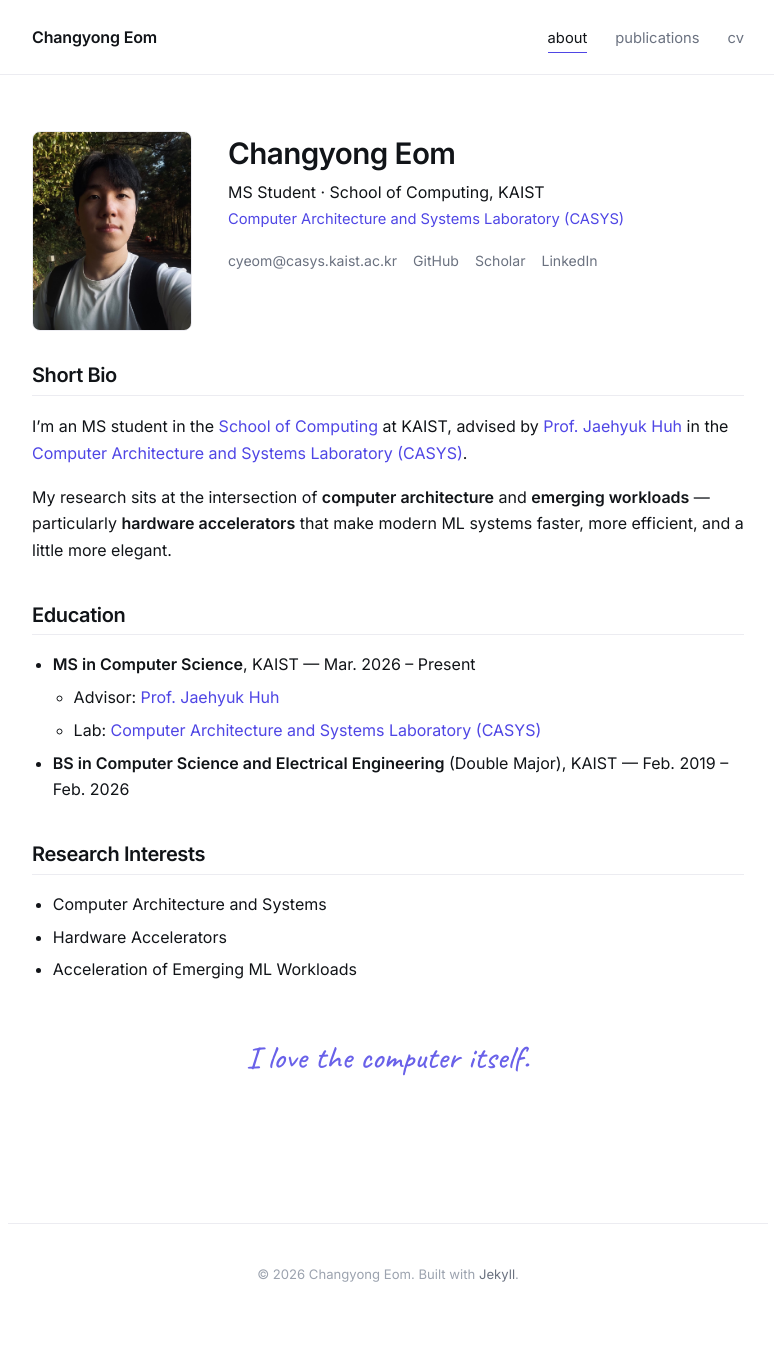
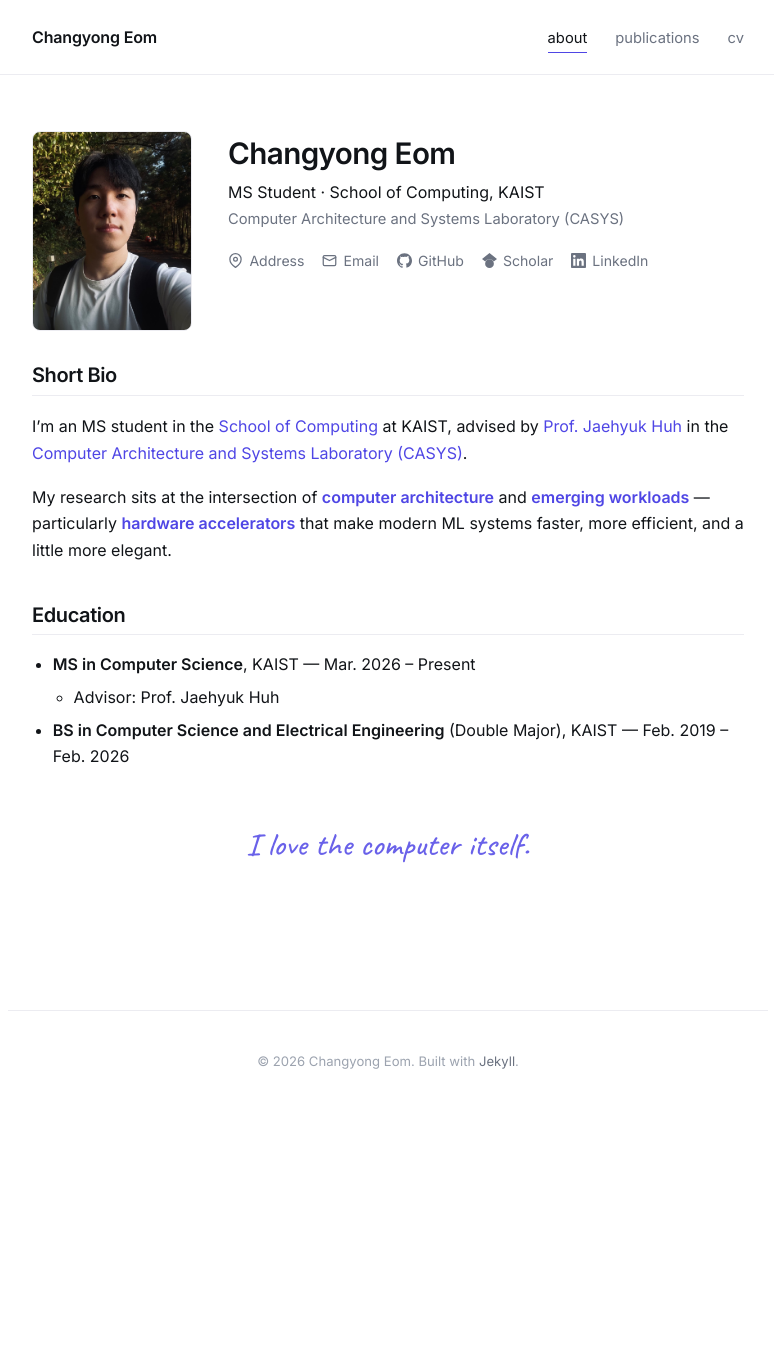
Before and after one commit to Changyong-Eom/changyong-eom.github.io, a Jekyll site: the page built from index.md, in a window 1280 px wide. Shown: the whole page, without its empty margins (252-1026 px from the left). Built offline with Jekyll 4.4.1, drawn with Linux system fonts in a browser that asks for light colours; after the commit the page ends 1144 px from its top, so only the background shows below that.

Commit message:
Redesign contact links and trim duplicate info
- Contact items now have icons; Address and Email show a hover popover
  with a copy-to-clipboard icon button
- Email is obfuscated in markup (no plain address in HTML); copy
  reconstructs the real address via JS
- Drop redundant CASYS/advisor hyperlinks and the Research Interests
  section (already covered by the short bio)
- Unify short-bio emphasis color with the link color; lift the profile
  layer so popovers render above the bio

Co-Authored-By: Claude Opus 4.7 <noreply@anthropic.com>

```diff
--- a/_layouts/default.html
+++ b/_layouts/default.html
@@ -7,5 +7,6 @@
     {{ content }}
   </main>
   {% include footer.html %}
+  <script src="{{ '/assets/js/main.js' | relative_url }}"></script>
 </body>
 </html>
--- a/assets/css/main.scss
+++ b/assets/css/main.scss
@@ -182,6 +182,8 @@ code {
   gap: 2.25rem;
   align-items: flex-start;
   margin-bottom: 2rem;
+  position: relative;
+  z-index: 5;
 
   @media (max-width: 600px) {
     flex-direction: column;
@@ -224,20 +226,110 @@ code {
   padding: 0;
   display: flex;
   flex-wrap: wrap;
-  gap: 0.5rem 1rem;
+  gap: 0.45rem 1.1rem;
   font-size: 0.88rem;
 
   @media (max-width: 600px) {
     justify-content: center;
   }
+}
 
-  a {
-    color: var(--muted);
-    display: inline-flex;
-    align-items: center;
-    gap: 0.35rem;
+.contact-item {
+  position: relative;
+}
 
-    &:hover { color: var(--link); text-decoration: none; }
+.contact-trigger {
+  display: inline-flex;
+  align-items: center;
+  gap: 0.4rem;
+  color: var(--muted);
+  cursor: pointer;
+
+  &:hover { color: var(--link); text-decoration: none; }
+
+  .icon {
+    width: 15px;
+    height: 15px;
+    flex-shrink: 0;
+  }
+}
+
+.has-popover .popover {
+  position: absolute;
+  top: 100%;
+  left: 0;
+  z-index: 50;
+  min-width: 210px;
+  max-width: 290px;
+  margin-top: 8px;
+  padding: 0.75rem 0.85rem 2.4rem;
+  background: var(--bg);
+  border: 1px solid var(--border);
+  border-radius: 10px;
+  box-shadow: 0 8px 28px rgba(0, 0, 0, 0.13);
+  font-size: 0.82rem;
+  line-height: 1.5;
+  color: var(--text);
+  opacity: 0;
+  visibility: hidden;
+  transform: translateY(-4px);
+  transition: opacity 0.16s ease, transform 0.16s ease, visibility 0.16s;
+
+  // invisible bridge so the cursor can travel from trigger into the box
+  &::before {
+    content: '';
+    position: absolute;
+    top: -8px;
+    left: 0;
+    right: 0;
+    height: 8px;
+  }
+}
+
+.has-popover:hover .popover,
+.has-popover.open .popover {
+  opacity: 1;
+  visibility: visible;
+  transform: none;
+}
+
+.popover-text {
+  display: block;
+  margin: 0;
+  word-break: break-word;
+  color: var(--text);
+}
+
+a.popover-text:hover { color: var(--link); }
+
+.copy-btn {
+  position: absolute;
+  right: 0.5rem;
+  bottom: 0.45rem;
+  display: inline-flex;
+  align-items: center;
+  justify-content: center;
+  width: 26px;
+  height: 26px;
+  padding: 0;
+  color: var(--muted);
+  background: var(--card);
+  border: 1px solid var(--border);
+  border-radius: 6px;
+  cursor: pointer;
+  transition: color 0.15s ease, border-color 0.15s ease;
+
+  svg { width: 14px; height: 14px; }
+  .icon-check { display: none; }
+
+  &:hover { color: var(--link); border-color: var(--link); }
+
+  &.copied {
+    color: #16a34a;
+    border-color: #16a34a;
+
+    .icon-copy { display: none; }
+    .icon-check { display: block; }
   }
 }
 
@@ -245,6 +337,8 @@ code {
   margin-top: 0.5rem;
 
   p { margin: 1.1rem 0; }
+
+  p strong { color: var(--link); }
 
   h2:first-child { margin-top: 1.25rem; }
 }
--- /dev/null
+++ b/assets/js/main.js
@@ -0,0 +1,54 @@
+(function () {
+  // Copy-to-clipboard buttons inside contact popovers
+  document.querySelectorAll('.copy-btn').forEach(function (btn) {
+    btn.addEventListener('click', function (e) {
+      e.stopPropagation();
+      var text = btn.getAttribute('data-copy');
+      if (!text) {
+        var user = btn.getAttribute('data-user');
+        var domain = btn.getAttribute('data-domain');
+        if (user && domain) text = user + '@' + domain;
+      }
+      text = text || '';
+      var done = function () {
+        btn.classList.add('copied');
+        setTimeout(function () {
+          btn.classList.remove('copied');
+        }, 1500);
+      };
+      if (navigator.clipboard && navigator.clipboard.writeText) {
+        navigator.clipboard.writeText(text).then(done, done);
+      } else {
+        var ta = document.createElement('textarea');
+        ta.value = text;
+        ta.style.position = 'fixed';
+        ta.style.opacity = '0';
+        document.body.appendChild(ta);
+        ta.select();
+        try { document.execCommand('copy'); } catch (err) {}
+        document.body.removeChild(ta);
+        done();
+      }
+    });
+  });
+
+  // Tap-to-toggle popovers on touch devices (hover handles desktop)
+  document.querySelectorAll('.has-popover .contact-trigger').forEach(function (trigger) {
+    trigger.addEventListener('click', function () {
+      var item = trigger.closest('.contact-item');
+      var isOpen = item.classList.contains('open');
+      document.querySelectorAll('.contact-item.open').forEach(function (i) {
+        i.classList.remove('open');
+      });
+      if (!isOpen) item.classList.add('open');
+    });
+  });
+
+  document.addEventListener('click', function (e) {
+    if (!e.target.closest('.contact-item')) {
+      document.querySelectorAll('.contact-item.open').forEach(function (i) {
+        i.classList.remove('open');
+      });
+    }
+  });
+})();
--- a/index.md
+++ b/index.md
@@ -10,13 +10,42 @@ description: MS Student at KAIST School of Computing, CASYS Lab. Computer Archit
     <h1>Changyong Eom</h1>
     <p class="position">MS Student · School of Computing, KAIST</p>
     <p class="affiliation">
-      <a href="https://casyslab.kaist.ac.kr/">Computer Architecture and Systems Laboratory (CASYS)</a>
+      Computer Architecture and Systems Laboratory (CASYS)
     </p>
     <ul class="contact-links">
-      <li><a href="mailto:cyeom@casys.kaist.ac.kr">cyeom@casys.kaist.ac.kr</a></li>
-      <li><a href="https://github.com/Changyong-Eom">GitHub</a></li>
-      <li><a href="https://scholar.google.com/citations?hl=en&user=H8IOKpwAAAAJ">Scholar</a></li>
-      <li><a href="https://www.linkedin.com/in/changyong-eom-030686316/">LinkedIn</a></li>
+      <li class="contact-item has-popover">
+        <span class="contact-trigger" tabindex="0">
+          <svg class="icon" viewBox="0 0 24 24" fill="none" stroke="currentColor" stroke-width="2" stroke-linecap="round" stroke-linejoin="round" aria-hidden="true"><path d="M21 10c0 7-9 13-9 13s-9-6-9-13a9 9 0 0 1 18 0z"/><circle cx="12" cy="10" r="3"/></svg>Address
+        </span>
+        <div class="popover">
+          <span class="popover-text">Room 410, E3-5, School of Computing, KAIST, 291 Daehak-ro, Yuseong-gu, Daejeon 34141, Republic of Korea</span>
+          <button class="copy-btn" type="button" data-copy="Room 410, E3-5, School of Computing, KAIST, 291 Daehak-ro, Yuseong-gu, Daejeon 34141, Republic of Korea" aria-label="Copy address"><svg class="icon-copy" viewBox="0 0 24 24" fill="none" stroke="currentColor" stroke-width="2" stroke-linecap="round" stroke-linejoin="round" aria-hidden="true"><rect x="9" y="9" width="13" height="13" rx="2" ry="2"/><path d="M5 15H4a2 2 0 0 1-2-2V4a2 2 0 0 1 2-2h9a2 2 0 0 1 2 2v1"/></svg><svg class="icon-check" viewBox="0 0 24 24" fill="none" stroke="currentColor" stroke-width="2" stroke-linecap="round" stroke-linejoin="round" aria-hidden="true"><polyline points="20 6 9 17 4 12"/></svg></button>
+        </div>
+      </li>
+      <li class="contact-item has-popover">
+        <span class="contact-trigger" tabindex="0">
+          <svg class="icon" viewBox="0 0 24 24" fill="none" stroke="currentColor" stroke-width="2" stroke-linecap="round" stroke-linejoin="round" aria-hidden="true"><rect x="2" y="4" width="20" height="16" rx="2"/><path d="m22 7-10 5L2 7"/></svg>Email
+        </span>
+        <div class="popover">
+          <span class="popover-text">cyeom [at] casys.kaist.ac.kr</span>
+          <button class="copy-btn" type="button" data-user="cyeom" data-domain="casys.kaist.ac.kr" aria-label="Copy email"><svg class="icon-copy" viewBox="0 0 24 24" fill="none" stroke="currentColor" stroke-width="2" stroke-linecap="round" stroke-linejoin="round" aria-hidden="true"><rect x="9" y="9" width="13" height="13" rx="2" ry="2"/><path d="M5 15H4a2 2 0 0 1-2-2V4a2 2 0 0 1 2-2h9a2 2 0 0 1 2 2v1"/></svg><svg class="icon-check" viewBox="0 0 24 24" fill="none" stroke="currentColor" stroke-width="2" stroke-linecap="round" stroke-linejoin="round" aria-hidden="true"><polyline points="20 6 9 17 4 12"/></svg></button>
+        </div>
+      </li>
+      <li class="contact-item">
+        <a class="contact-trigger" href="https://github.com/Changyong-Eom">
+          <svg class="icon" viewBox="0 0 24 24" fill="currentColor" aria-hidden="true"><path d="M12 .297c-6.63 0-12 5.373-12 12 0 5.303 3.438 9.8 8.205 11.385.6.113.82-.258.82-.577 0-.285-.01-1.04-.015-2.04-3.338.724-4.042-1.61-4.042-1.61-.546-1.387-1.333-1.756-1.333-1.756-1.089-.745.083-.729.083-.729 1.205.084 1.839 1.237 1.839 1.237 1.07 1.834 2.807 1.304 3.492.997.107-.775.418-1.305.762-1.604-2.665-.305-5.467-1.334-5.467-5.931 0-1.311.469-2.381 1.236-3.221-.124-.303-.535-1.524.117-3.176 0 0 1.008-.322 3.301 1.23A11.509 11.509 0 0 1 12 5.803c1.02.005 2.047.138 3.006.404 2.291-1.552 3.297-1.23 3.297-1.23.653 1.653.242 2.874.118 3.176.77.84 1.235 1.911 1.235 3.221 0 4.609-2.807 5.624-5.479 5.921.43.372.823 1.102.823 2.222 0 1.606-.014 2.898-.014 3.293 0 .322.216.694.825.576C20.565 22.092 24 17.592 24 12.297c0-6.627-5.373-12-12-12"/></svg>GitHub
+        </a>
+      </li>
+      <li class="contact-item">
+        <a class="contact-trigger" href="https://scholar.google.com/citations?hl=en&user=H8IOKpwAAAAJ">
+          <svg class="icon" viewBox="0 0 24 24" fill="currentColor" aria-hidden="true"><path d="M5.242 13.769L0 9.5 12 0l12 9.5-5.242 4.269C17.548 11.249 14.978 9.5 12 9.5c-2.977 0-5.548 1.748-6.758 4.269zM12 10a7 7 0 1 0 0 14 7 7 0 0 0 0-14z"/></svg>Scholar
+        </a>
+      </li>
+      <li class="contact-item">
+        <a class="contact-trigger" href="https://www.linkedin.com/in/changyong-eom-030686316/">
+          <svg class="icon" viewBox="0 0 24 24" fill="currentColor" aria-hidden="true"><path d="M20.447 20.452h-3.554v-5.569c0-1.328-.027-3.037-1.852-3.037-1.853 0-2.136 1.445-2.136 2.939v5.667H9.351V9h3.414v1.561h.046c.477-.9 1.637-1.85 3.37-1.85 3.601 0 4.267 2.37 4.267 5.455v6.286zM5.337 7.433a2.062 2.062 0 0 1-2.063-2.065 2.064 2.064 0 1 1 2.063 2.065zm1.782 13.019H3.555V9h3.564v11.452zM22.225 0H1.771C.792 0 0 .774 0 1.729v20.542C0 23.227.792 24 1.771 24h20.451C23.2 24 24 23.227 24 22.271V1.729C24 .774 23.2 0 22.225 0z"/></svg>LinkedIn
+        </a>
+      </li>
     </ul>
   </div>
 </section>
@@ -32,15 +61,8 @@ My research sits at the intersection of **computer architecture** and **emerging
 ## Education
 
 - **MS in Computer Science**, KAIST — Mar. 2026 – Present
-  - Advisor: [Prof. Jaehyuk Huh](https://jaehyuk-huh.github.io/)
-  - Lab: [Computer Architecture and Systems Laboratory (CASYS)](https://casyslab.kaist.ac.kr/)
+  - Advisor: Prof. Jaehyuk Huh
 - **BS in Computer Science and Electrical Engineering** (Double Major), KAIST — Feb. 2019 – Feb. 2026
-
-## Research Interests
-
-- Computer Architecture and Systems
-- Hardware Accelerators
-- Acceleration of Emerging ML Workloads
 
 <p class="signature">I love the computer itself.</p>
 
```
